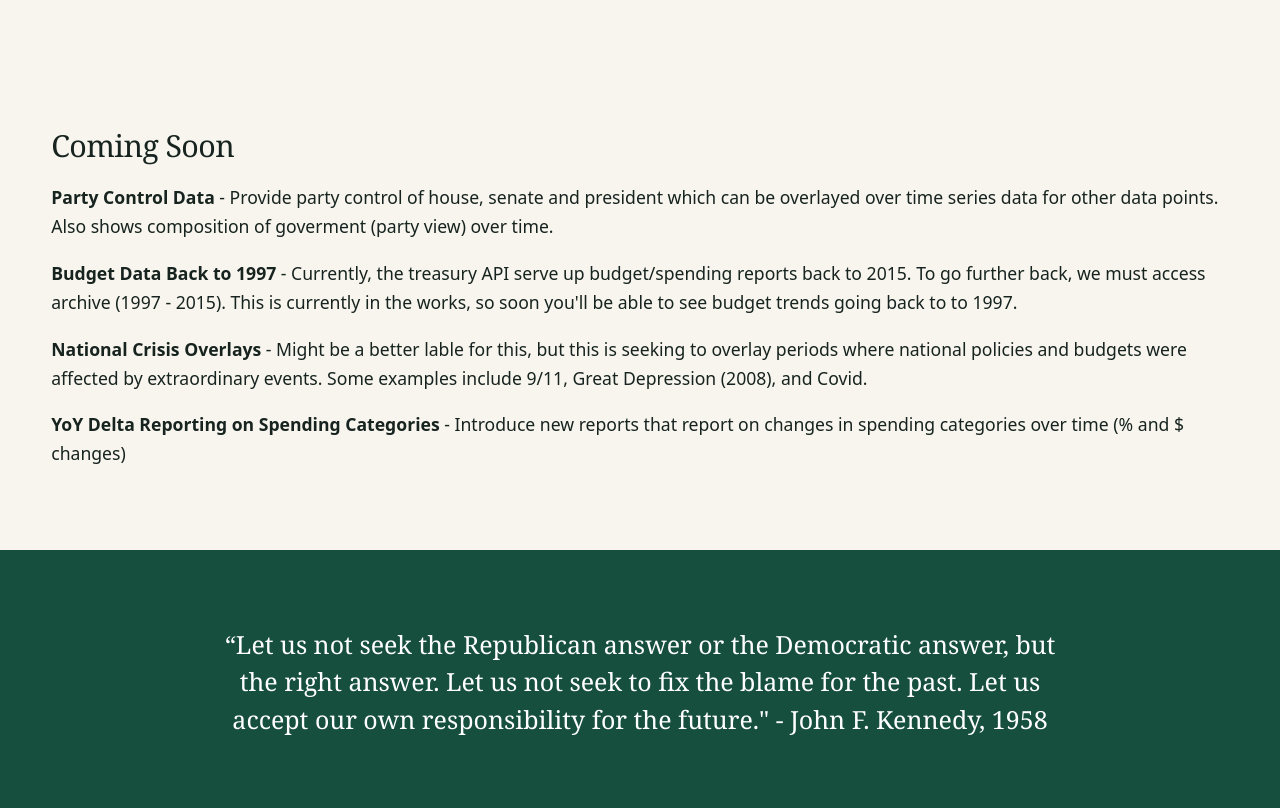
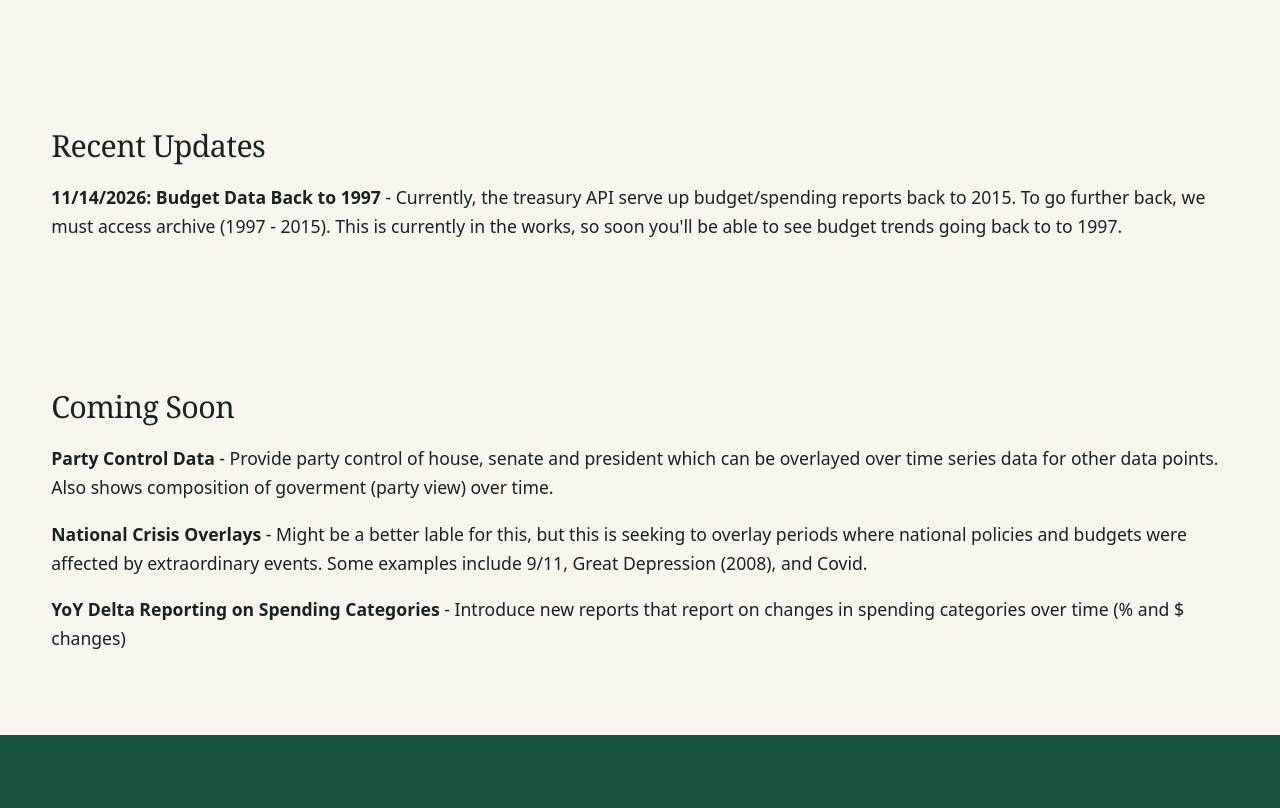
Before and after one commit to scott-p-lane/accountableguv, a plain HTML site: page static content/home.html in a window 1280 px wide. Shown: the part 874-1682 px from the top of the page. Drawn offline with Linux system fonts and the light colour scheme.

Commit message:
Data going back to 1997 released.

```diff
--- a/static content/home.html
+++ b/static content/home.html
@@ -379,14 +379,17 @@
         </div>
       </a>
     </section>
+        <section class="section" aria-labelledby="Updates">
+      <h2 id="updates">Recent Updates</h2>
+      <p><b>11/14/2026: Budget Data Back to 1997</b> - Currently, the treasury API serve up budget/spending reports back to 2015. To
+        go further back, we must access archive (1997 - 2015). This is currently in the works, so soon you'll be able to
+        see budget trends going back to to 1997.</p>
+    </section>
     <section class="section" aria-labelledby="coming-soon">
       <h2 id="coming-soon">Coming Soon</h2>
       <!-- Replace the empty message with a list of announcements as they become available. -->
       <p><b>Party Control Data</b> - Provide party control of house, senate and president which can be overlayed over
         time series data for other data points. Also shows composition of goverment (party view) over time.</p>
-      <p><b>Budget Data Back to 1997</b> - Currently, the treasury API serve up budget/spending reports back to 2015. To
-        go further back, we must access archive (1997 - 2015). This is currently in the works, so soon you'll be able to
-        see budget trends going back to to 1997. </p>
       <p><b>National Crisis Overlays</b> - Might be a better lable for this, but this is seeking to overlay periods
         where national policies and budgets were affected by extraordinary events. Some examples include 9/11, Great
         Depression (2008), and Covid.</p>
```
Also changed, not shown: 2 other files.
